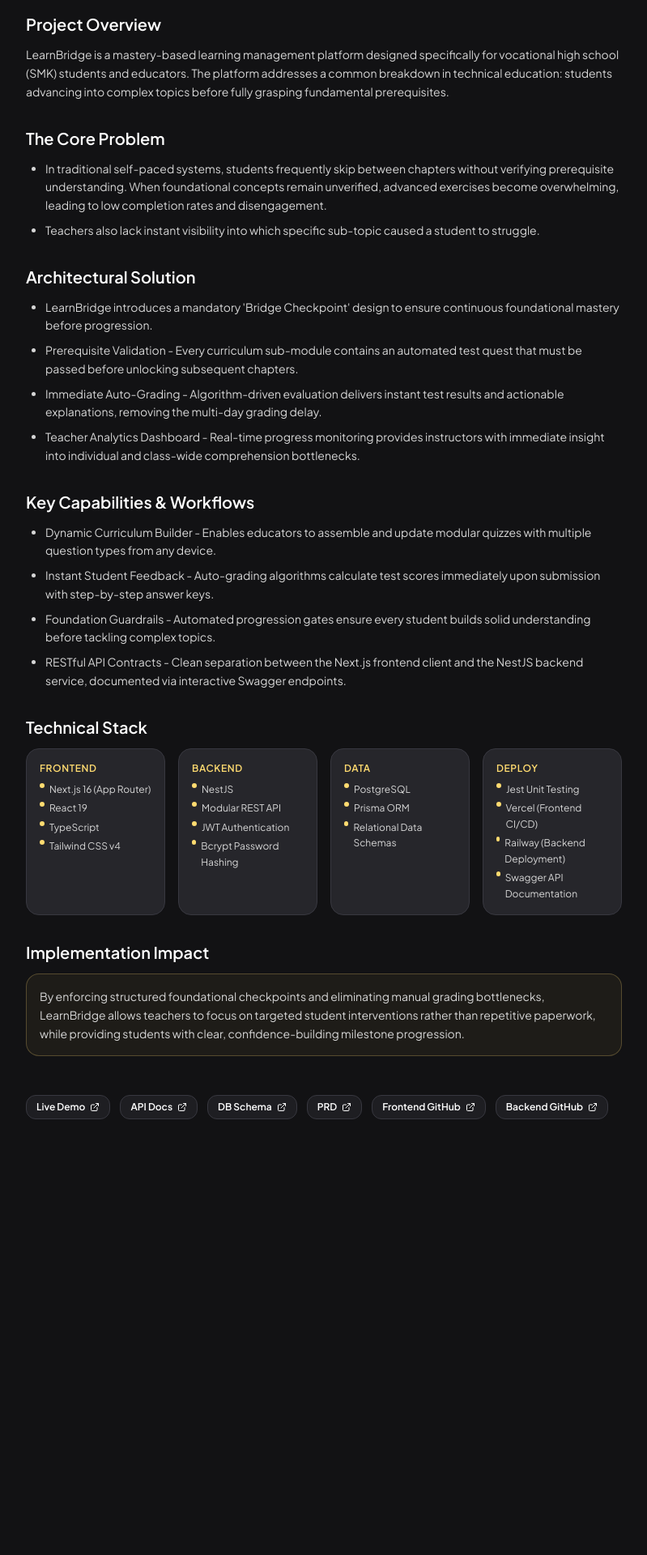
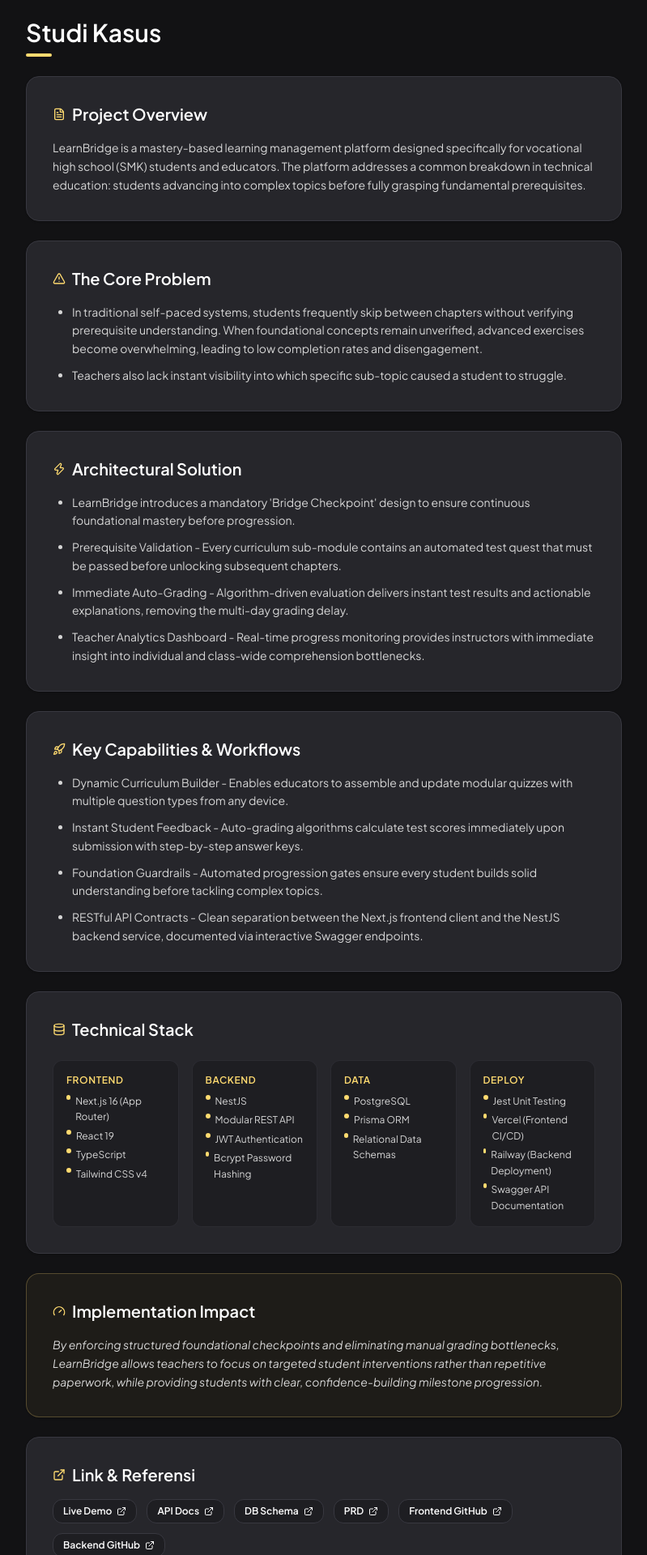
Before and after one commit to Kevin12er/PortoNext, a Next.js app: page /portofolio/learnbridge in a window 1280 px wide. Shown: the part 300-2220 px from the top of the page at 81% size, without its empty margins (240-1039 px from the left). Before the commit the page ends 1730 px from the top, so only its background shows below. Built offline with nearby package versions, Linux system fonts and the light colour scheme.

Commit message:
fix: percantik ui studi kasus dengan card

```diff
--- a/src/app/portofolio/[id]/page.tsx
+++ b/src/app/portofolio/[id]/page.tsx
@@ -22,7 +22,7 @@ export default async function CaseStudyPage({
 
   return (
     <section className="mx-auto max-w-3xl px-4 py-8 md:py-12">
-      <nav className="mb-6 flex items-center gap-2 text-sm text-muted">
+      <nav className="mb-8 flex items-center gap-2 text-sm text-muted">
         <Link
           href="/#portfolio"
           className="hover:text-accent transition"
@@ -33,59 +33,75 @@ export default async function CaseStudyPage({
         <span className="text-foreground">{cs.title}</span>
       </nav>
 
-      <SectionTitle>Studi Kasus</SectionTitle>
-
-      <div className="mb-8 flex flex-col items-start gap-4">
+      {/* Hero Card */}
+      <div className="mb-10 rounded-3xl border border-line bg-card-soft p-6 md:p-8 shadow-sm">
+        <div className="flex items-center gap-2 mb-3">
+          <Icon name="Layout" size={16} className="text-accent" />
           <h1 className="text-2xl md:text-3xl font-bold text-foreground tracking-tight">
             {cs.title}
           </h1>
+        </div>
         <p className="text-sm text-muted leading-relaxed max-w-md">
           {cs.excerpt}
         </p>
       </div>
 
-      <div className="space-y-8">
-        {/* Project Overview */}
-        <section>
-          <h2 className="mb-3 text-xl font-semibold text-foreground">
+      <SectionTitle>Studi Kasus</SectionTitle>
+
+      <div className="space-y-6">
+        {/* Project Overview Card */}
+        <section className="rounded-2xl border border-line bg-card-soft p-6 md:p-8 shadow-sm">
+          <div className="flex items-center gap-2 mb-4">
+            <Icon name="FileText" size={16} className="text-accent" />
+            <h2 className="text-xl font-semibold text-foreground">
               Project Overview
             </h2>
+          </div>
           <p className="text-sm text-muted leading-relaxed">
             {cs.overview}
           </p>
         </section>
 
-        {/* The Problem */}
-        <section>
-          <h2 className="mb-3 text-xl font-semibold text-foreground">
+        {/* The Problem Card */}
+        <section className="rounded-2xl border border-line bg-card-soft p-6 md:p-8 shadow-sm">
+          <div className="flex items-center gap-2 mb-4">
+            <Icon name="AlertTriangle" size={16} className="text-accent" />
+            <h2 className="text-xl font-semibold text-foreground">
               {cs.problem.title}
             </h2>
-          <ul className="space-y-2 text-sm text-muted leading-relaxed list-disc pl-6">
+          </div>
+          <ul className="space-y-2.5 text-sm text-muted leading-relaxed list-disc pl-6">
             {cs.problem.points.map((p, i) => (
               <li key={i}>{p}</li>
             ))}
           </ul>
         </section>
 
-        {/* Solution */}
-        <section>
-          <h2 className="mb-3 text-xl font-semibold text-foreground">
+        {/* Solution Card */}
+        <section className="rounded-2xl border border-line bg-card-soft p-6 md:p-8 shadow-sm">
+          <div className="flex items-center gap-2 mb-4">
+            <Icon name="Zap" size={16} className="text-accent" />
+            <h2 className="text-xl font-semibold text-foreground">
               {cs.solution.title}
             </h2>
-          <ul className="space-y-2 text-sm text-muted leading-relaxed list-disc pl-6">
+          </div>
+          <ul className="space-y-2.5 text-sm text-muted leading-relaxed list-disc pl-6">
             {cs.solution.points.map((p, i) => (
               <li key={i}>{p}</li>
             ))}
           </ul>
         </section>
 
-        {/* Key Capabilities */}
+        {/* Key Capabilities Card */}
         {cs.capabilities && (
-          <section>
-            <h2 className="mb-3 text-xl font-semibold text-foreground">
+          <section className="rounded-2xl border border-line bg-card-soft p-6 md:p-8 shadow-sm">
+            <div className="flex items-center gap-2 mb-4">
+              <Icon name="Rocket" size={16} className="text-accent" />
+              <h2 className="text-xl font-semibold text-foreground">
                 {cs.capabilities.title}
               </h2>
-            <ul className="space-y-2 text-sm text-muted leading-relaxed list-disc pl-6">
+            </div>
+            <ul className="space-y-2.5 text-sm text-muted leading-relaxed list-disc pl-6">
               {cs.capabilities.points.map((p, i) => (
                 <li key={i}>{p}</li>
               ))}
@@ -93,16 +109,19 @@ export default async function CaseStudyPage({
           </section>
         )}
 
-        {/* Tech Stack */}
-        <section>
-          <h2 className="mb-3 text-xl font-semibold text-foreground">
+        {/* Tech Stack Card */}
+        <section className="rounded-2xl border border-line bg-card-soft p-6 md:p-8 shadow-sm">
+          <div className="flex items-center gap-2 mb-6">
+            <Icon name="Database" size={16} className="text-accent" />
+            <h2 className="text-xl font-semibold text-foreground">
               Technical Stack
             </h2>
+          </div>
           <div className="grid gap-4 md:grid-cols-2 lg:grid-cols-4">
             {Object.entries(cs.techStack).map(([category, items]) => (
               <div
                 key={category}
-                className="rounded-2xl border border-line bg-card-soft p-4"
+                className="rounded-xl border border-line/50 bg-card p-4"
               >
                 <h3 className="mb-2 text-xs font-semibold uppercase tracking-wider text-accent">
                   {category.charAt(0).toUpperCase() + category.slice(1)}
@@ -120,18 +139,28 @@ export default async function CaseStudyPage({
           </div>
         </section>
 
-        {/* Implementation Impact */}
-        <section>
-          <h2 className="mb-3 text-xl font-semibold text-foreground">
+        {/* Implementation Impact Card */}
+        <section className="rounded-2xl border border-accent/25 bg-accent/5 p-6 md:p-8 shadow-sm">
+          <div className="flex items-center gap-2 mb-4">
+            <Icon name="Gauge" size={16} className="text-accent" />
+            <h2 className="text-xl font-semibold text-foreground">
               Implementation Impact
             </h2>
-          <div className="rounded-2xl border border-accent/25 bg-accent/5 p-4 text-sm text-muted leading-relaxed">
+          </div>
+          <p className="text-sm text-muted leading-relaxed italic">
             {cs.impact}
-          </div>
+          </p>
         </section>
 
-        {/* Links */}
-        <section className="pt-4 flex flex-wrap gap-3">
+        {/* Links Card */}
+        <section className="rounded-2xl border border-line bg-card-soft p-6 md:p-8 shadow-sm">
+          <div className="flex items-center gap-2 mb-4">
+            <Icon name="ExternalLink" size={16} className="text-accent" />
+            <h2 className="text-xl font-semibold text-foreground">
+              Link & Referensi
+            </h2>
+          </div>
+          <div className="flex flex-wrap gap-3">
             {cs.links.map((link, i) => (
               <a
                 key={i}
@@ -144,6 +173,7 @@ export default async function CaseStudyPage({
                 <Icon name="ExternalLink" size={12} />
               </a>
             ))}
+          </div>
         </section>
       </div>
     </section>
--- a/src/components/ui/Icon.tsx
+++ b/src/components/ui/Icon.tsx
@@ -27,6 +27,8 @@ import {
   Upload,
   User,
   Wrench,
+  AlertTriangle,
+  Zap,
 } from "lucide-react";
 
 function GithubIcon({
@@ -79,9 +81,11 @@ const icons = {
   TestTube,
   Rocket,
   Upload,
-  Github: GithubIcon,
   User,
   Wrench,
+  AlertTriangle,
+  Zap,
+  Github: GithubIcon,
 };
 
 // Tipe diturunkan otomatis dari kunci kamus di atas.
```
Lines whose indentation alone changed are shown as unchanged.
